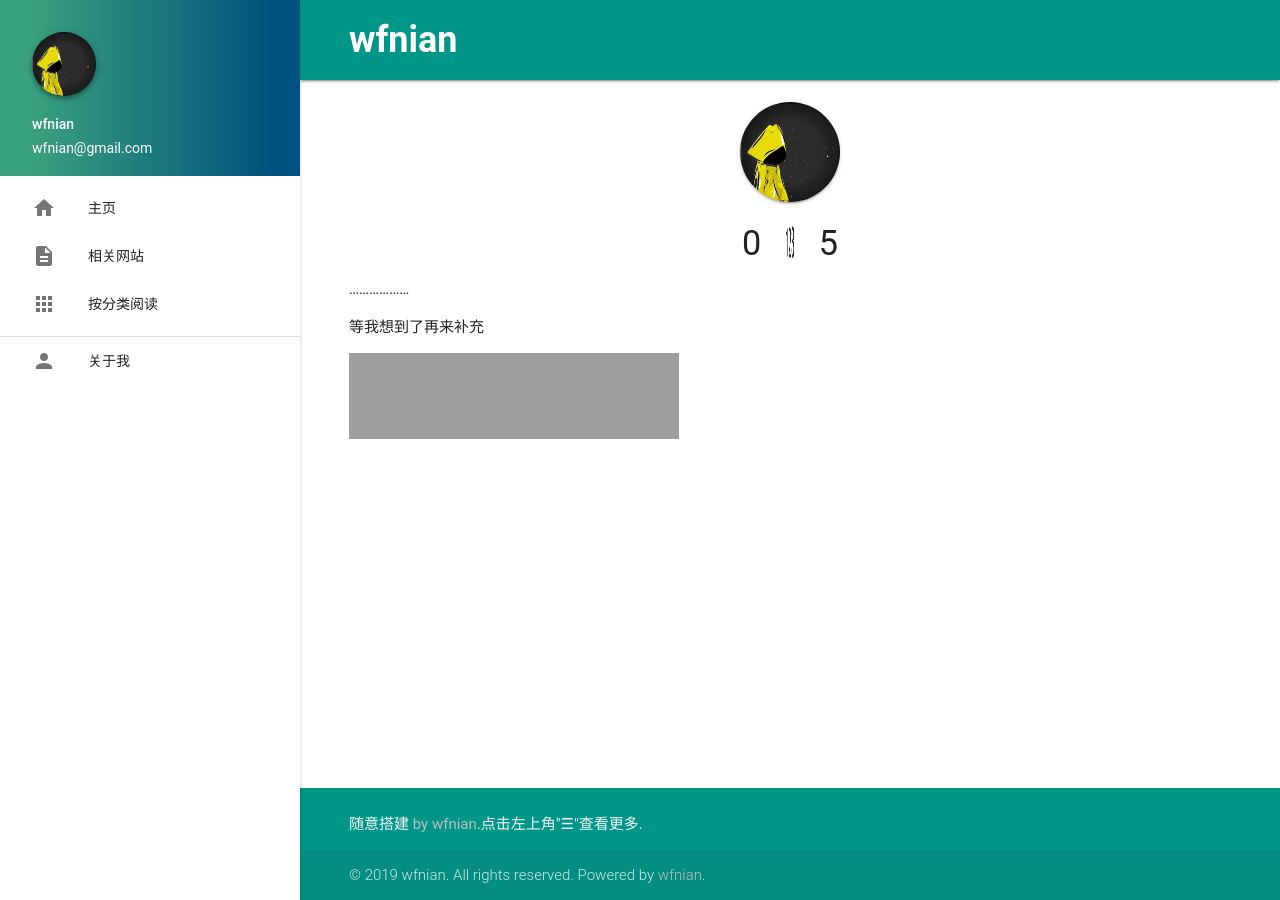
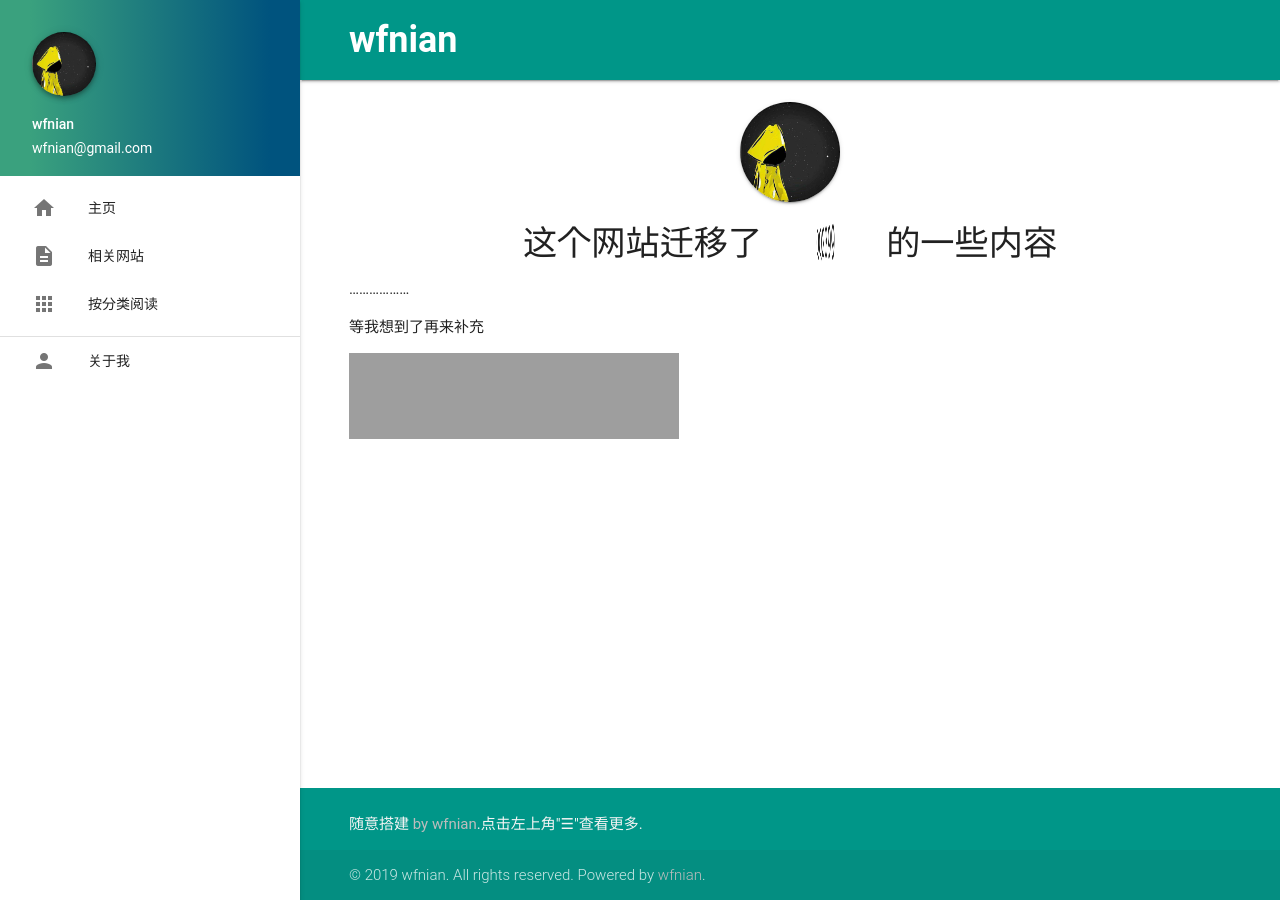
Before and after one commit to wfnian6/blogwfnian.github.io, a Jekyll site: the page built from about.md, in a window 1280 px wide. Built offline with Jekyll 4.4.1, drawn with Linux system fonts in a browser that asks for light colours; nearby versions of some CDN libraries; comment, search, counter and statistics services are not loaded; grey boxes are pictures that could not be loaded.

Commit message:
Update about.html

```diff
--- a/_includes/about.html
+++ b/_includes/about.html
@@ -4,7 +4,7 @@
         src="{{site.baseurl}}/assets/res/user.png"></a>
   </div>
   <div class="user-intro center-align">
-    <h4 class="hidden">0<span id="js-rotating">1,12,123,1234,</span>5</h4>
+    <h4 class="hidden">这个网站迁移了<span id="js-rotating">Twitter,QQ177,QQ2399,朋友圈,微博,印象笔记,vivo便签以及小米便签</span>的一些内容</h4>
   </div>
   <div class="user-content">
     <p>
```
